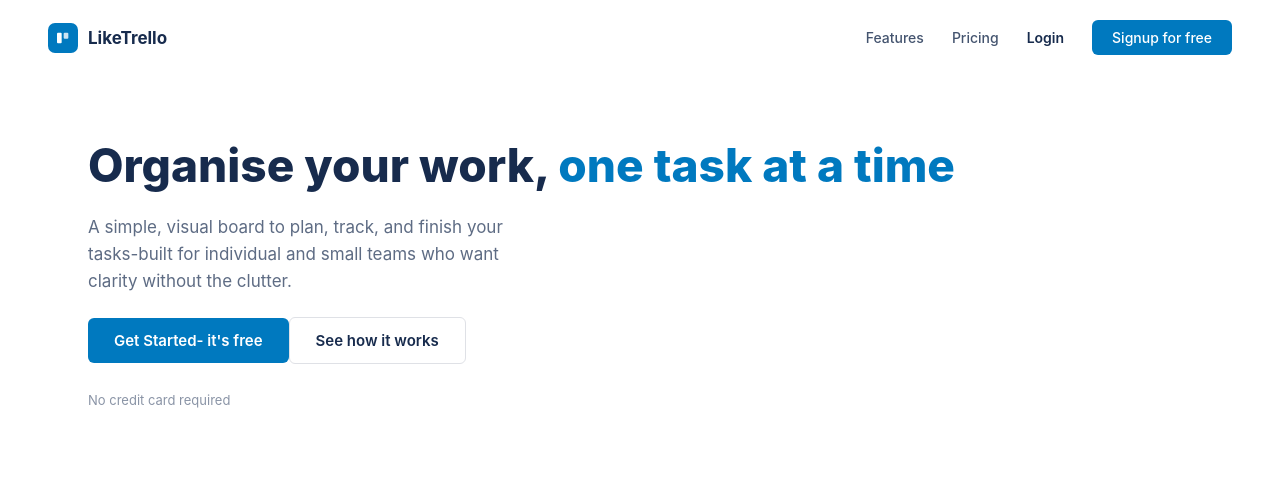
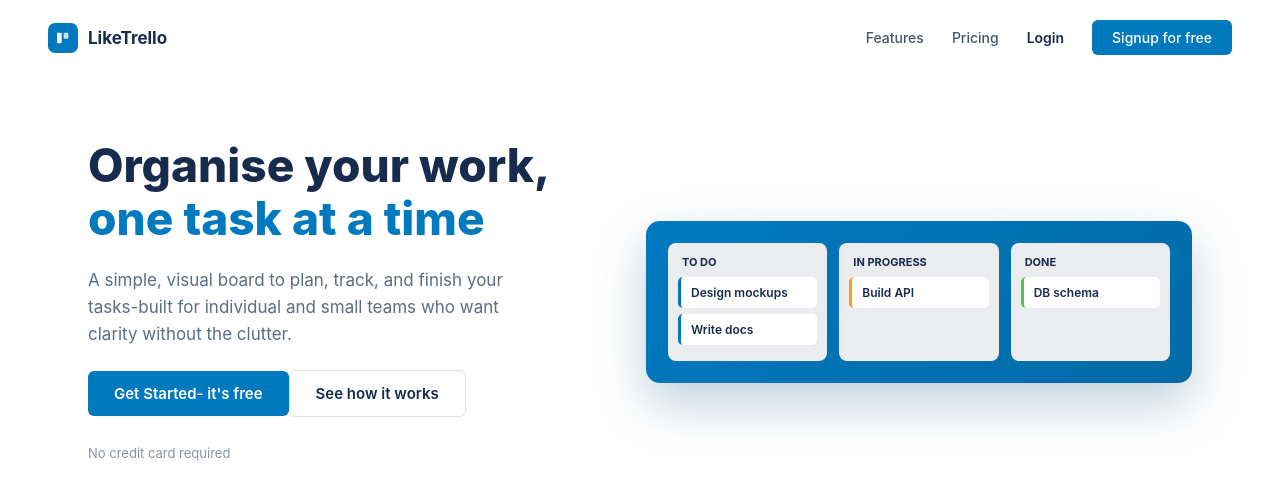
Before and after one commit to nirajbhayera4/Task-Management-Platform-Full--stack-, a React app in the folder frontend/: page / in a window 1280 px wide. Shown: the top 498 px of the page. Built offline with nearby package versions, Linux system fonts and the light colour scheme; the HTML template or start-up script is replaced by a standard one.

Commit message:
Update Landing.jsx

```diff
--- a/frontend/src/Pages/Landing.jsx
+++ b/frontend/src/Pages/Landing.jsx
@@ -76,6 +76,22 @@ function Landing() {
                     </div>
                     <p className="landing-hero-note">No credit card required</p>
                 </div>
+
+                <div className="landing-hero-preview">
+                    <div className="landing-preview-col">
+                        <div className="landing-preview-col-title">To Do</div>
+                        <div className="landing-preview-card" style={{borderLeftColor: '#0079bf'}}>Design mockups</div>
+                        <div className="landing-preview-card" style={{borderLeftColor: '#0079bf'}}>Write docs</div>
+                    </div>
+                    <div className="landing-preview-col">
+                        <div className="landing-preview-col-title">In progress</div>
+                        <div className="landing-preview-card" style={{borderLeftColor: '#ff991f'}}>Build API</div>
+                    </div>
+                    <div className="landing-preview-col">
+                        <div className="landing-preview-col-title">Done</div>
+                        <div className="landing-preview-card" style={{borderLeftColor: '#61bd4f'}}>DB schema</div>
+                    </div>
+                </div>
             </section>
 
 
```
